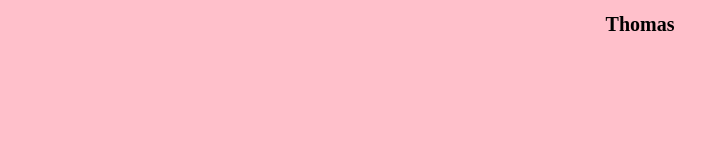
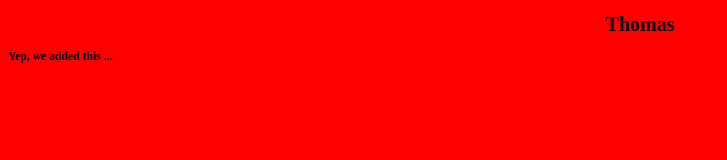
Before and after one commit to jessemarco/Thomas_website, a plain HTML site: page index.html in a window 1280 px wide. Shown: the whole page, without its empty margins (0-727 px from the left). Drawn offline with Linux system fonts and the light colour scheme.

Commit message:
Version 2.0 as ready

```diff
--- a/index.html
+++ b/index.html
@@ -9,7 +9,7 @@
 
       body {
         font-size: 10px;
-        background: pink;
+        background: red;
       }
 
       body h1 {
@@ -23,6 +23,7 @@
   <body>
 
       <h1>Thomas</h1>
+      <h3>Yep, we added this ...</h3>
 
   </body>
 
```
